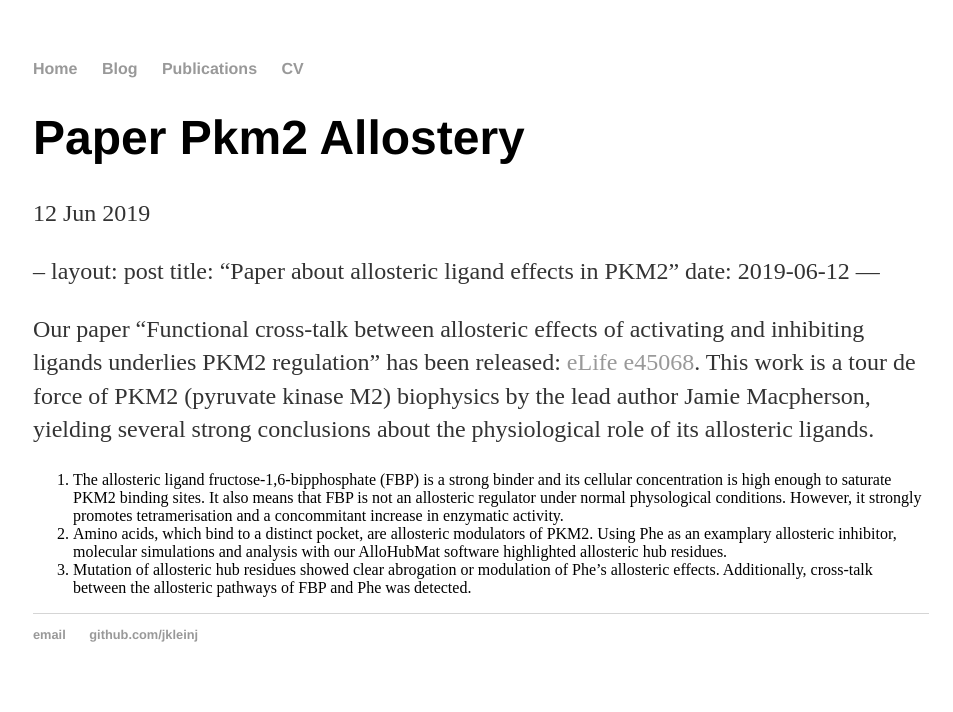
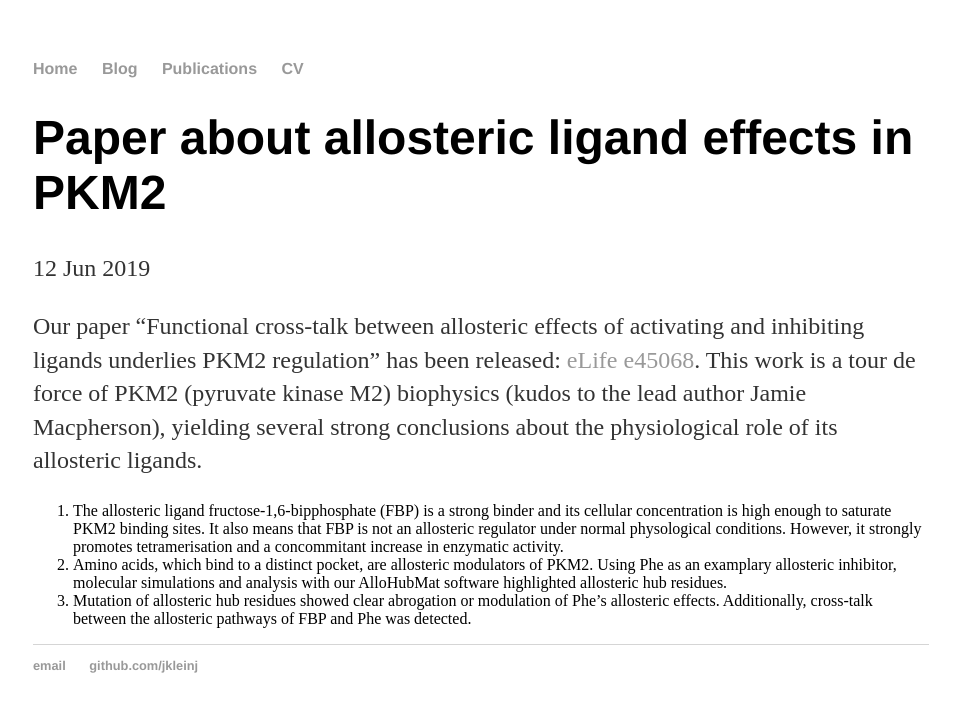
Before and after one commit to jkleinj/jkleinj.github.io, a Jekyll site: the page built from _posts/2019-06-12-Paper-PKM2-Allostery.md, in a window 1280 px wide. Shown: the top 712 px of the page, without its empty margins (159-1112 px from the left). Built offline with Jekyll 4.4.1, drawn with Linux system fonts in a browser that asks for light colours; our own code applies the rules of GitHub Pages for plain Markdown files.

Commit message:
Update 2019-06-12-Paper-PKM2-Allostery.md

```diff
--- a/_posts/2019-06-12-Paper-PKM2-Allostery.md
+++ b/_posts/2019-06-12-Paper-PKM2-Allostery.md
@@ -1,4 +1,4 @@
---
+---
 layout: post
 title: "Paper about allosteric ligand effects in PKM2"
 date: 2019-06-12
@@ -7,7 +7,7 @@ date: 2019-06-12
 Our paper "Functional cross-talk between allosteric effects of activating and inhibiting ligands underlies PKM2 regulation"
 has been released:
 [eLife e45068](https://dx.doi.org/10.7554/eLife.45068).
-This work is a tour de force of PKM2 (pyruvate kinase M2) biophysics by the lead author Jamie Macpherson,
+This work is a tour de force of PKM2 (pyruvate kinase M2) biophysics (kudos to the lead author Jamie Macpherson),
 yielding several strong conclusions about the physiological role of its allosteric ligands.
 
 1. The allosteric ligand fructose-1,6-bipphosphate (FBP) is a strong binder and its cellular concentration
```
